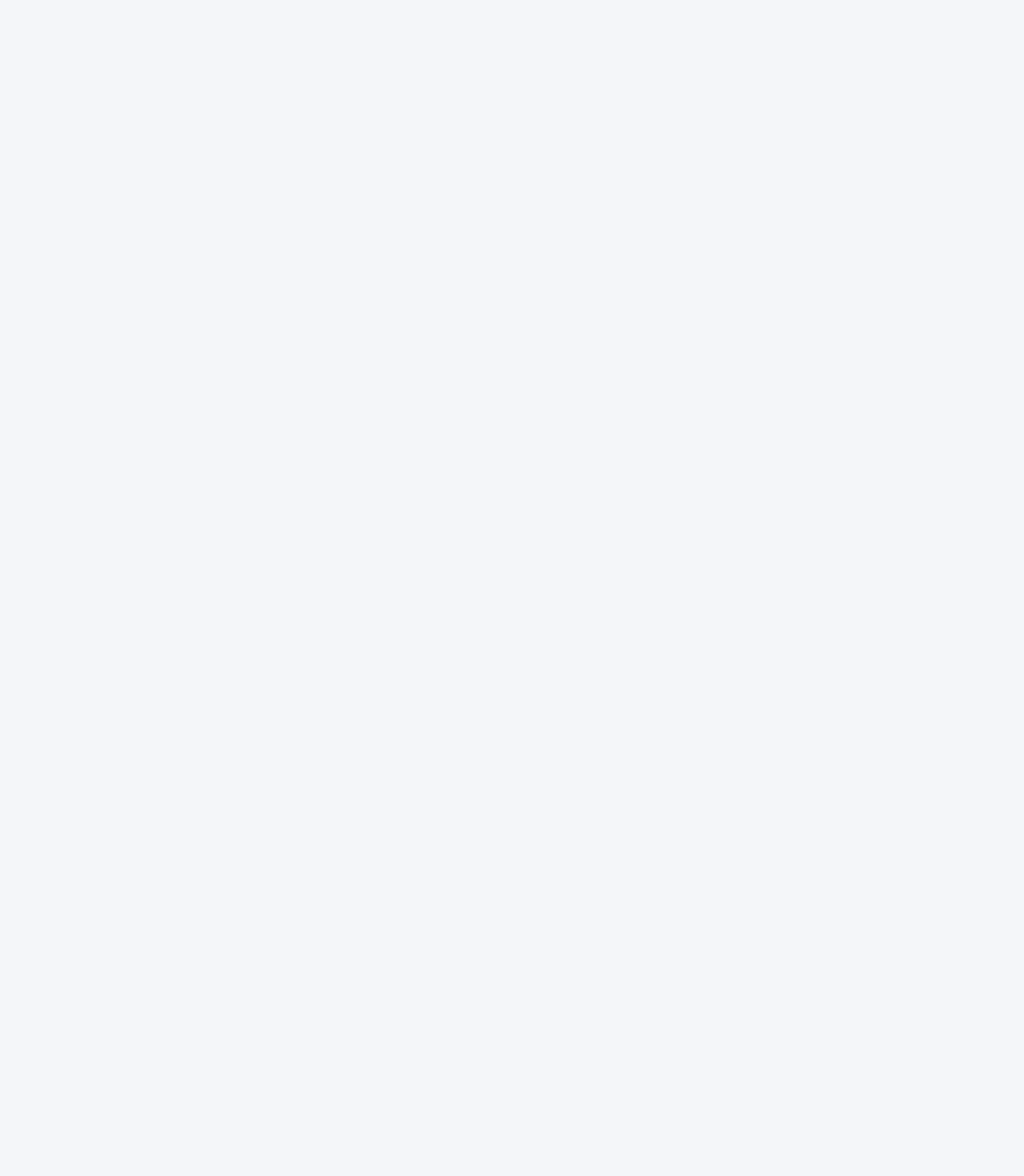
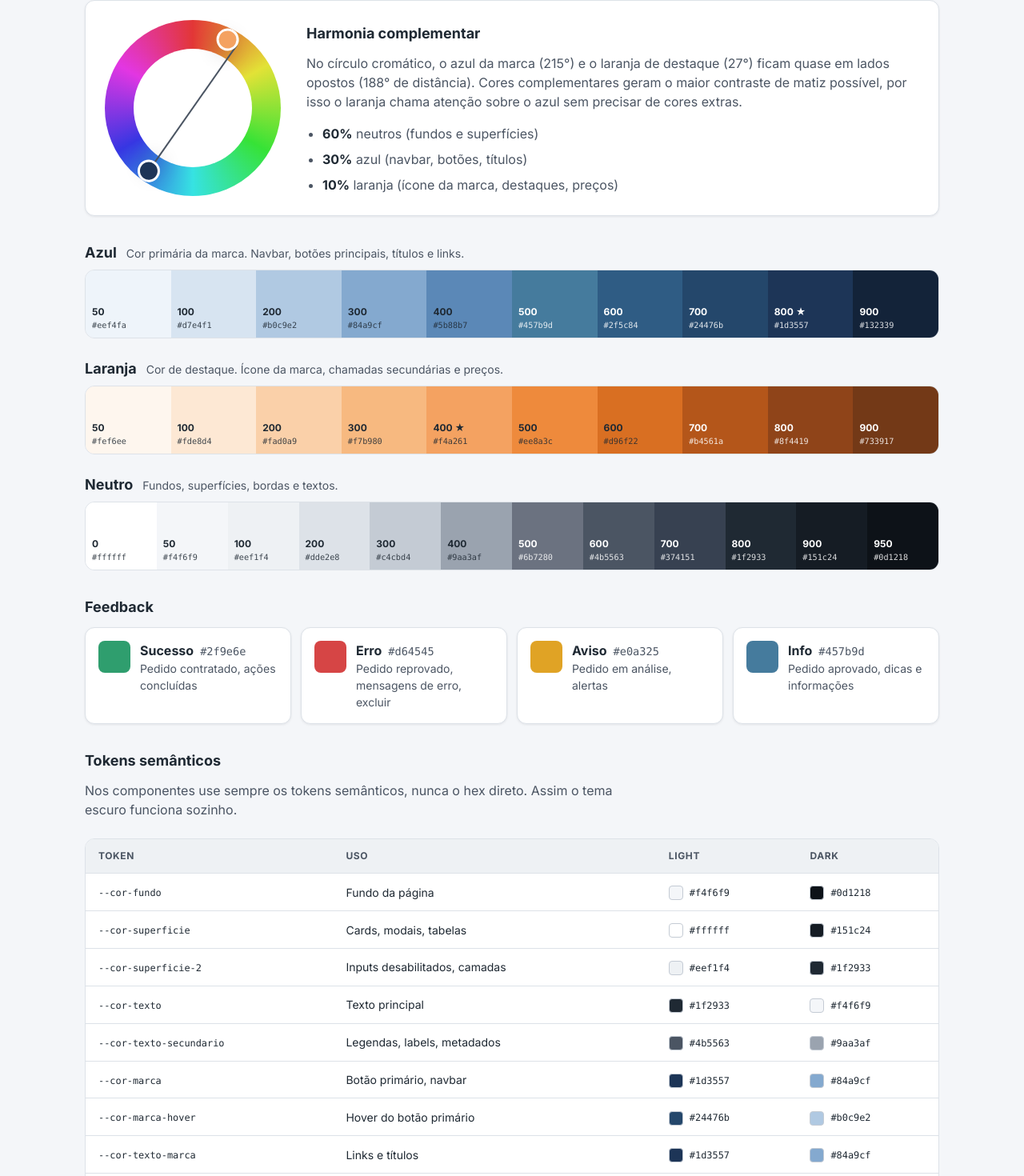
Before and after one commit to Ennzzo/diaw, a React (Vite) app in the folder designsystem/: page / in a window 1280 px wide. Shown: the part 679-2149 px from the top of the page at 80% size. Before the commit the page ends 800 px from the top, so only its background shows below. Built offline with nearby package versions, Linux system fonts and the light colour scheme.

Commit message:
Adiciona secao de cores com circulo cromatico e tokens semanticos

```diff
--- a/designsystem/src/App.jsx
+++ b/designsystem/src/App.jsx
@@ -1,5 +1,9 @@
 import Cabecalho from './components/Cabecalho'
 import Logo from './components/Logo'
+import Secao from './components/Secao'
+import Paleta from './components/Paleta'
+import CirculoCromatico from './components/CirculoCromatico'
+import TokensSemanticos from './components/TokensSemanticos'
 import { useTema } from './utils/useTema'
 import './css/App.css'
 
@@ -33,6 +37,21 @@ function App() {
           </p>
           <Logo tema={tema} tamanho={1.2} />
         </div>
+
+        <Secao
+          id="cores"
+          titulo="Cores"
+          descricao="A paleta parte do azul e do laranja que já eram usados no front-end do laboratório. Cada cor virou uma escala de tons e, por cima dela, tokens semânticos que mudam entre os temas."
+        >
+          <CirculoCromatico />
+          <Paleta />
+          <h3>Tokens semânticos</h3>
+          <p className="secao-descricao">
+            Nos componentes use sempre os tokens semânticos, nunca o hex direto. Assim o tema escuro
+            funciona sozinho.
+          </p>
+          <TokensSemanticos />
+        </Secao>
       </main>
 
       <footer className="rodape">
--- /dev/null
+++ b/designsystem/src/components/CirculoCromatico.jsx
@@ -0,0 +1,54 @@
+import { matiz } from '../utils/cores'
+import '../css/CirculoCromatico.css'
+
+const marcas = [
+  { nome: 'Azul', hex: '#1d3557' },
+  { nome: 'Laranja', hex: '#f4a261' },
+]
+
+function CirculoCromatico() {
+  const angulos = marcas.map((m) => matiz(m.hex))
+  const diferenca = Math.abs(angulos[0] - angulos[1])
+
+  return (
+    <div className="circulo-area cartao">
+      <div className="circulo" role="img" aria-label="Círculo cromático com azul e laranja em lados opostos">
+        {marcas.map((m, i) => (
+          <span
+            key={m.nome}
+            className="circulo-ponto"
+            style={{ background: m.hex, transform: `rotate(${angulos[i]}deg) translateY(-96px)` }}
+          />
+        ))}
+        <span
+          className="circulo-linha"
+          style={{ transform: `rotate(${angulos[0]}deg)` }}
+        />
+        <div className="circulo-miolo" />
+      </div>
+
+      <div className="circulo-texto">
+        <h3>Harmonia complementar</h3>
+        <p>
+          No círculo cromático, o azul da marca ({angulos[0]}°) e o laranja de destaque (
+          {angulos[1]}°) ficam quase em lados opostos ({diferenca}° de distância). Cores
+          complementares geram o maior contraste de matiz possível, por isso o laranja chama
+          atenção sobre o azul sem precisar de cores extras.
+        </p>
+        <ul className="regras">
+          <li>
+            <strong>60%</strong> neutros (fundos e superfícies)
+          </li>
+          <li>
+            <strong>30%</strong> azul (navbar, botões, títulos)
+          </li>
+          <li>
+            <strong>10%</strong> laranja (ícone da marca, destaques, preços)
+          </li>
+        </ul>
+      </div>
+    </div>
+  )
+}
+
+export default CirculoCromatico
--- /dev/null
+++ b/designsystem/src/components/Paleta.jsx
@@ -0,0 +1,50 @@
+import { escalas, feedback } from '../data/cores'
+import { textoLegivel } from '../utils/cores'
+import '../css/Paleta.css'
+
+function Paleta() {
+  return (
+    <>
+      {escalas.map((escala) => (
+        <div key={escala.nome} className="escala">
+          <div className="escala-info">
+            <h3>{escala.nome}</h3>
+            <p>{escala.descricao}</p>
+          </div>
+          <div className="escala-tons">
+            {Object.entries(escala.tons).map(([tom, hex]) => (
+              <div
+                key={tom}
+                className="tom"
+                style={{ background: hex, color: textoLegivel(hex) }}
+                title={`--${escala.nome}-${tom}`}
+              >
+                <span>
+                  {tom}
+                  {Number(tom) === escala.base && ' ★'}
+                </span>
+                <code>{hex}</code>
+              </div>
+            ))}
+          </div>
+        </div>
+      ))}
+
+      <h3>Feedback</h3>
+      <div className="feedback">
+        {feedback.map((cor) => (
+          <div key={cor.nome} className="feedback-item cartao">
+            <span className="feedback-amostra" style={{ background: cor.hex }} />
+            <div>
+              <strong>{cor.nome}</strong>
+              <code>{cor.hex}</code>
+              <p>{cor.uso}</p>
+            </div>
+          </div>
+        ))}
+      </div>
+    </>
+  )
+}
+
+export default Paleta
--- /dev/null
+++ b/designsystem/src/components/TokensSemanticos.jsx
@@ -0,0 +1,39 @@
+import { semanticos } from '../data/cores'
+import '../css/TokensSemanticos.css'
+
+function TokensSemanticos() {
+  return (
+    <div className="tabela-area">
+      <table className="tabela">
+        <thead>
+          <tr>
+            <th>Token</th>
+            <th>Uso</th>
+            <th>Light</th>
+            <th>Dark</th>
+          </tr>
+        </thead>
+        <tbody>
+          {semanticos.map((t) => (
+            <tr key={t.token}>
+              <td>
+                <code>{t.token}</code>
+              </td>
+              <td>{t.uso}</td>
+              <td>
+                <span className="amostra" style={{ background: t.claro }} />
+                <code>{t.claro}</code>
+              </td>
+              <td>
+                <span className="amostra" style={{ background: t.escuro }} />
+                <code>{t.escuro}</code>
+              </td>
+            </tr>
+          ))}
+        </tbody>
+      </table>
+    </div>
+  )
+}
+
+export default TokensSemanticos
--- /dev/null
+++ b/designsystem/src/css/CirculoCromatico.css
@@ -0,0 +1,69 @@
+.circulo-area {
+  display: flex;
+  align-items: center;
+  gap: var(--esp-8);
+  flex-wrap: wrap;
+  padding: var(--esp-6);
+  margin-bottom: var(--esp-8);
+}
+
+.circulo {
+  position: relative;
+  width: 220px;
+  height: 220px;
+  border-radius: 50%;
+  flex-shrink: 0;
+  background: conic-gradient(
+    hsl(0, 75%, 55%),
+    hsl(60, 75%, 55%),
+    hsl(120, 75%, 55%),
+    hsl(180, 75%, 55%),
+    hsl(240, 75%, 55%),
+    hsl(300, 75%, 55%),
+    hsl(360, 75%, 55%)
+  );
+}
+
+.circulo-miolo {
+  position: absolute;
+  inset: 36px;
+  border-radius: 50%;
+  background: var(--cor-superficie);
+}
+
+.circulo-ponto {
+  position: absolute;
+  top: calc(50% - 14px);
+  left: calc(50% - 14px);
+  width: 28px;
+  height: 28px;
+  border-radius: 50%;
+  border: 3px solid #fff;
+  box-shadow: var(--sombra-2);
+  z-index: 2;
+}
+
+.circulo-linha {
+  position: absolute;
+  top: 14px;
+  left: calc(50% - 1px);
+  width: 2px;
+  height: calc(100% - 28px);
+  background: var(--cor-texto-secundario);
+  transform-origin: center;
+  z-index: 1;
+}
+
+.circulo-texto {
+  flex: 1;
+  min-width: 240px;
+}
+
+.circulo-texto h3 {
+  margin-top: 0;
+}
+
+.circulo-texto p {
+  color: var(--cor-texto-secundario);
+  margin-bottom: var(--esp-4);
+}
--- /dev/null
+++ b/designsystem/src/css/Paleta.css
@@ -0,0 +1,79 @@
+.escala {
+  margin-bottom: var(--esp-6);
+}
+
+.escala-info {
+  display: flex;
+  align-items: baseline;
+  gap: var(--esp-3);
+  flex-wrap: wrap;
+  margin-bottom: var(--esp-2);
+}
+
+.escala-info h3 {
+  margin: 0;
+  text-transform: capitalize;
+}
+
+.escala-info p {
+  font-size: var(--texto-pequeno);
+  color: var(--cor-texto-secundario);
+}
+
+.escala-tons {
+  display: grid;
+  grid-template-columns: repeat(auto-fit, minmax(80px, 1fr));
+  border-radius: var(--raio-g);
+  overflow: hidden;
+  border: 1px solid var(--cor-borda);
+}
+
+.tom {
+  min-height: 84px;
+  padding: var(--esp-2);
+  display: flex;
+  flex-direction: column;
+  justify-content: flex-end;
+  font-size: var(--texto-legenda);
+}
+
+.tom span {
+  font-weight: 700;
+}
+
+.tom code {
+  opacity: 0.85;
+}
+
+.feedback {
+  display: grid;
+  grid-template-columns: repeat(auto-fit, minmax(220px, 1fr));
+  gap: var(--esp-3);
+}
+
+.feedback-item {
+  display: flex;
+  gap: var(--esp-3);
+  padding: var(--esp-4);
+}
+
+.feedback-amostra {
+  width: 40px;
+  height: 40px;
+  border-radius: var(--raio-m);
+  flex-shrink: 0;
+}
+
+.feedback-item strong {
+  text-transform: capitalize;
+  margin-right: var(--esp-2);
+}
+
+.feedback-item code {
+  color: var(--cor-texto-secundario);
+}
+
+.feedback-item p {
+  font-size: var(--texto-pequeno);
+  color: var(--cor-texto-secundario);
+}
--- /dev/null
+++ b/designsystem/src/css/TokensSemanticos.css
@@ -0,0 +1,42 @@
+.tabela-area {
+  overflow-x: auto;
+  background: var(--cor-superficie);
+  border: 1px solid var(--cor-borda);
+  border-radius: var(--raio-g);
+}
+
+.tabela {
+  width: 100%;
+  border-collapse: collapse;
+  font-size: var(--texto-pequeno);
+}
+
+.tabela th,
+.tabela td {
+  text-align: left;
+  padding: var(--esp-3) var(--esp-4);
+  border-bottom: 1px solid var(--cor-borda);
+  white-space: nowrap;
+}
+
+.tabela th {
+  background: var(--cor-superficie-2);
+  font-size: var(--texto-legenda);
+  text-transform: uppercase;
+  letter-spacing: 0.05em;
+  color: var(--cor-texto-secundario);
+}
+
+.tabela tr:last-child td {
+  border-bottom: none;
+}
+
+.amostra {
+  display: inline-block;
+  width: 18px;
+  height: 18px;
+  border-radius: var(--raio-p);
+  border: 1px solid var(--cor-borda-forte);
+  vertical-align: middle;
+  margin-right: var(--esp-2);
+}
--- /dev/null
+++ b/designsystem/src/utils/cores.js
@@ -0,0 +1,35 @@
+export function hexParaRgb(hex) {
+  const n = parseInt(hex.replace('#', ''), 16)
+  return [(n >> 16) & 255, (n >> 8) & 255, n & 255]
+}
+
+export function matiz(hex) {
+  const [r, g, b] = hexParaRgb(hex).map((v) => v / 255)
+  const max = Math.max(r, g, b)
+  const min = Math.min(r, g, b)
+  const d = max - min
+  if (d === 0) return 0
+  let h
+  if (max === r) h = ((g - b) / d) % 6
+  else if (max === g) h = (b - r) / d + 2
+  else h = (r - g) / d + 4
+  return Math.round((h * 60 + 360) % 360)
+}
+
+function luminancia(hex) {
+  const [r, g, b] = hexParaRgb(hex).map((v) => {
+    const c = v / 255
+    return c <= 0.03928 ? c / 12.92 : ((c + 0.055) / 1.055) ** 2.4
+  })
+  return 0.2126 * r + 0.7152 * g + 0.0722 * b
+}
+
+export function contraste(cor1, cor2) {
+  const l1 = luminancia(cor1)
+  const l2 = luminancia(cor2)
+  return (Math.max(l1, l2) + 0.05) / (Math.min(l1, l2) + 0.05)
+}
+
+export function textoLegivel(fundo) {
+  return contraste(fundo, '#ffffff') >= contraste(fundo, '#1f2933') ? '#ffffff' : '#1f2933'
+}
```
